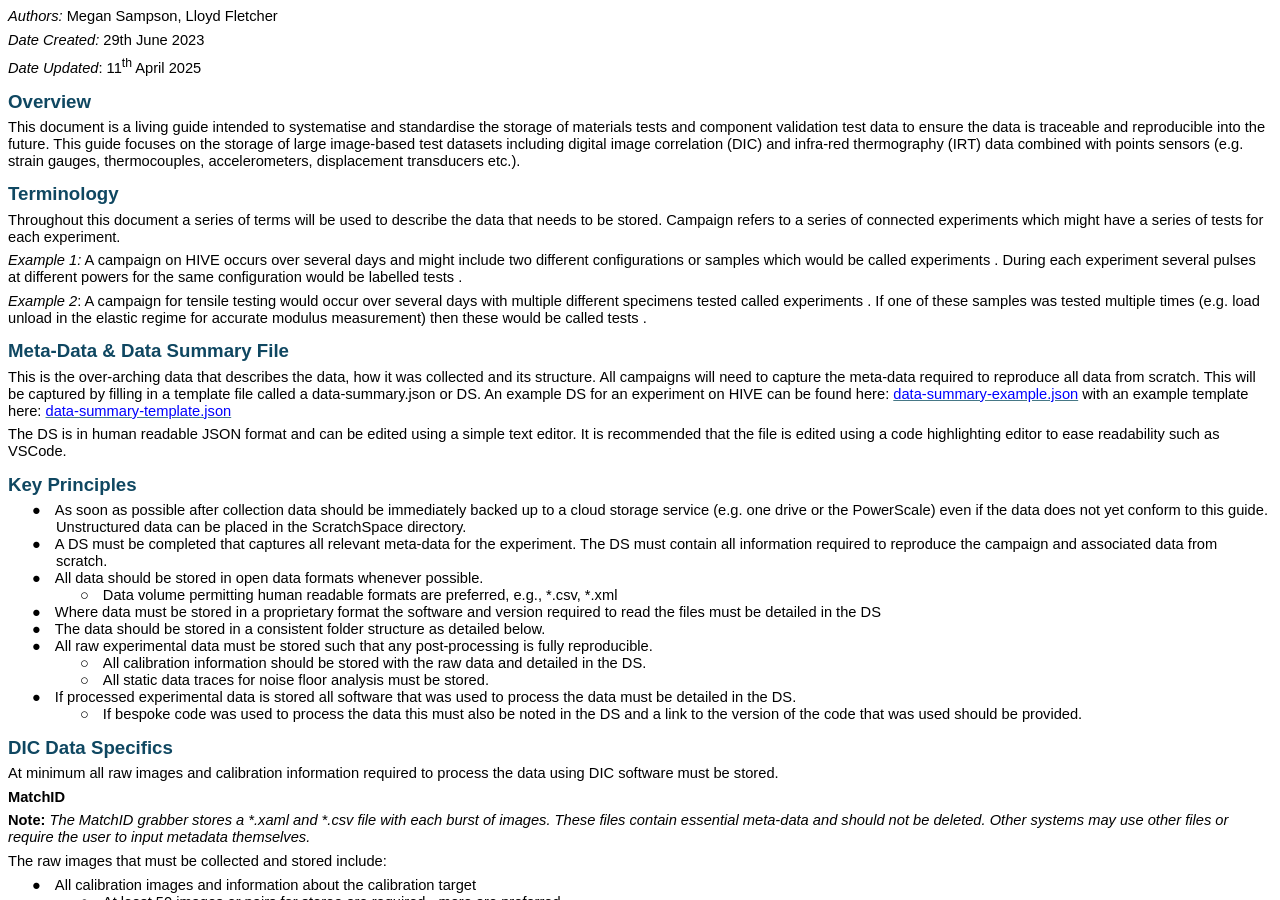
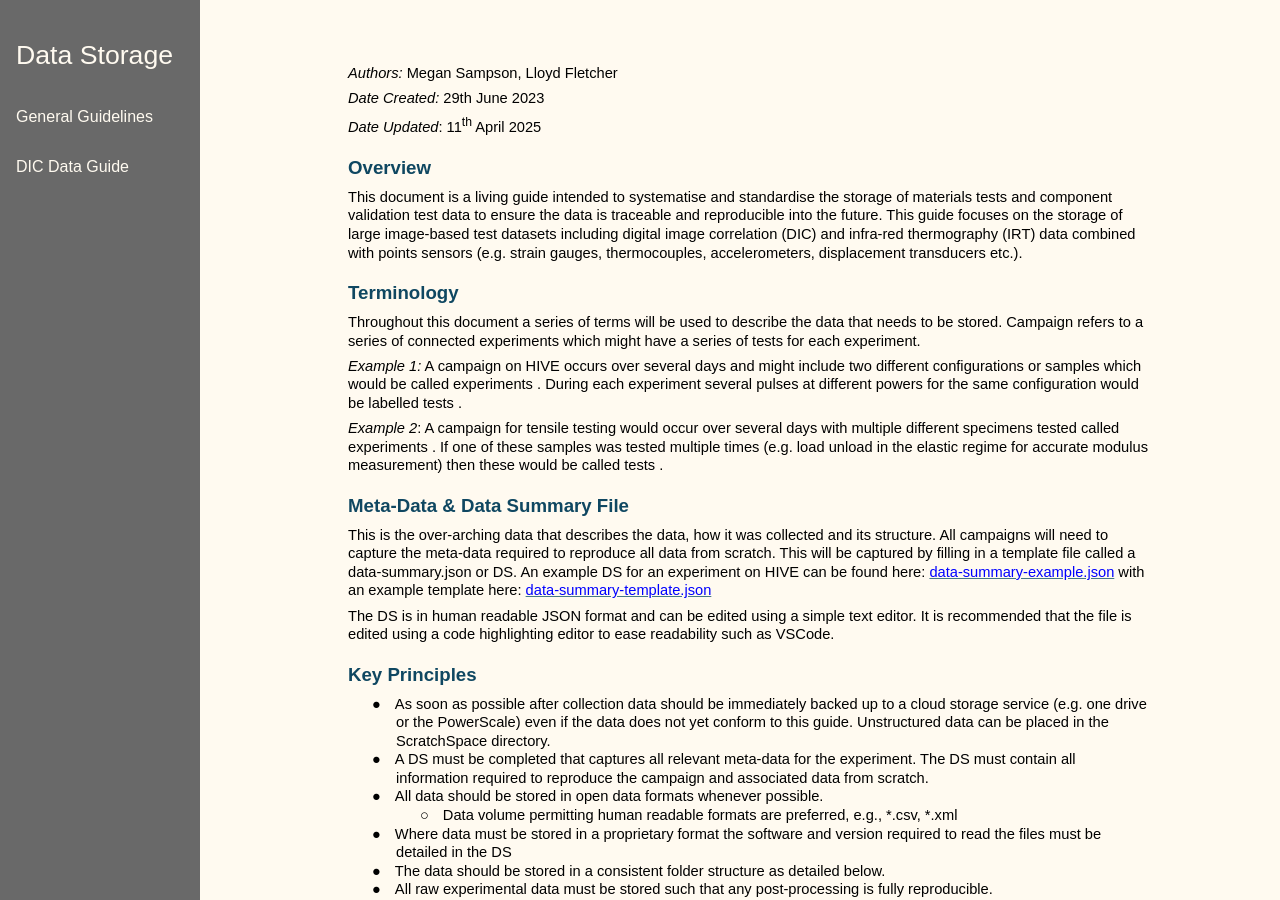
Before and after one commit to Applied-Materials-Technology/data-storage-guide, a Jekyll site: the page built from base/export.html, in a window 1280 px wide and 900 px high. Built offline with Jekyll 4.4.1, drawn with Linux system fonts in a browser that asks for light colours.

Commit message:
adding html layout to guide page

```diff
--- a/base/export.html
+++ b/base/export.html
@@ -1,3 +1,8 @@
+---
+layout: default
+title: Guide
+---
+
 <html>
 
 <head>
```
